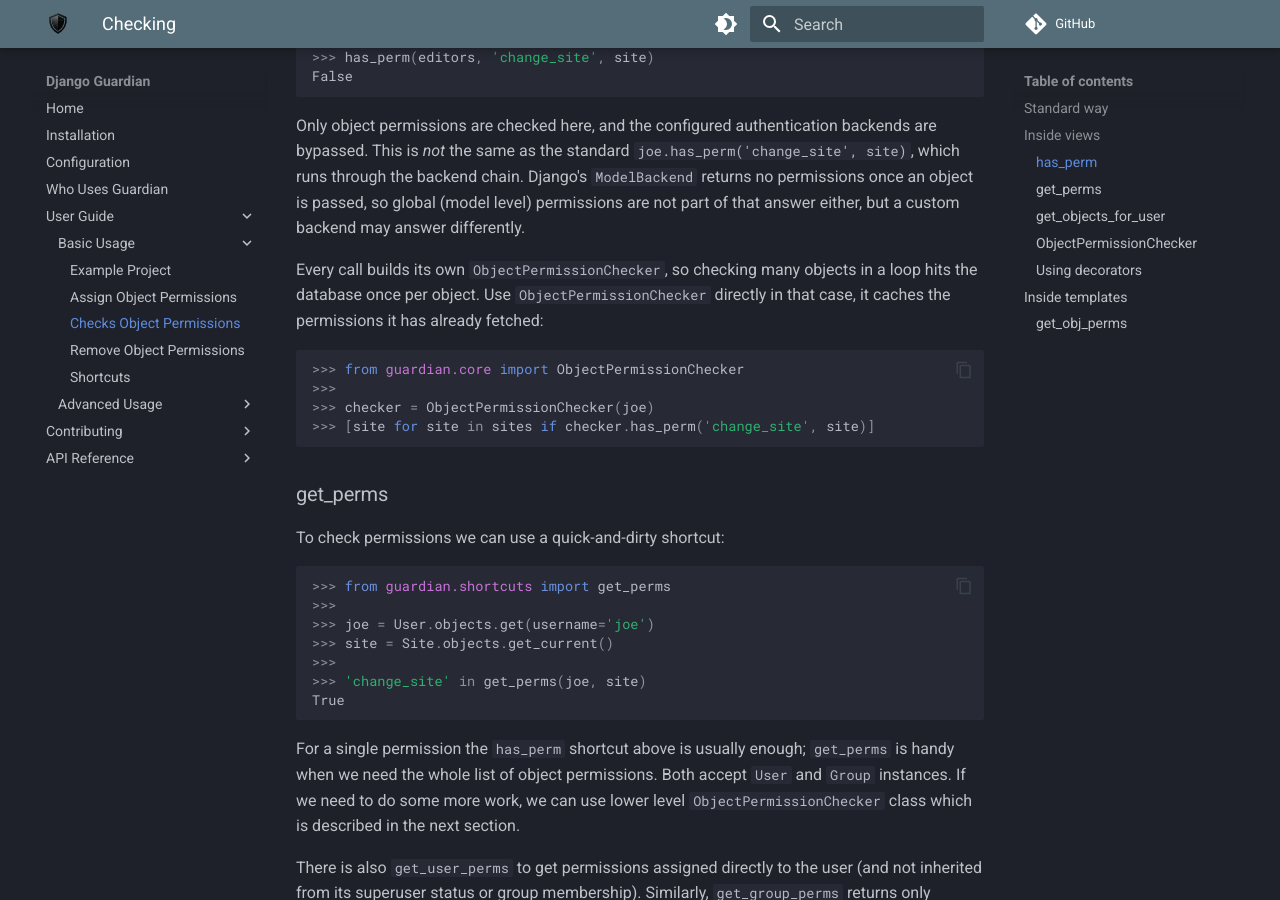
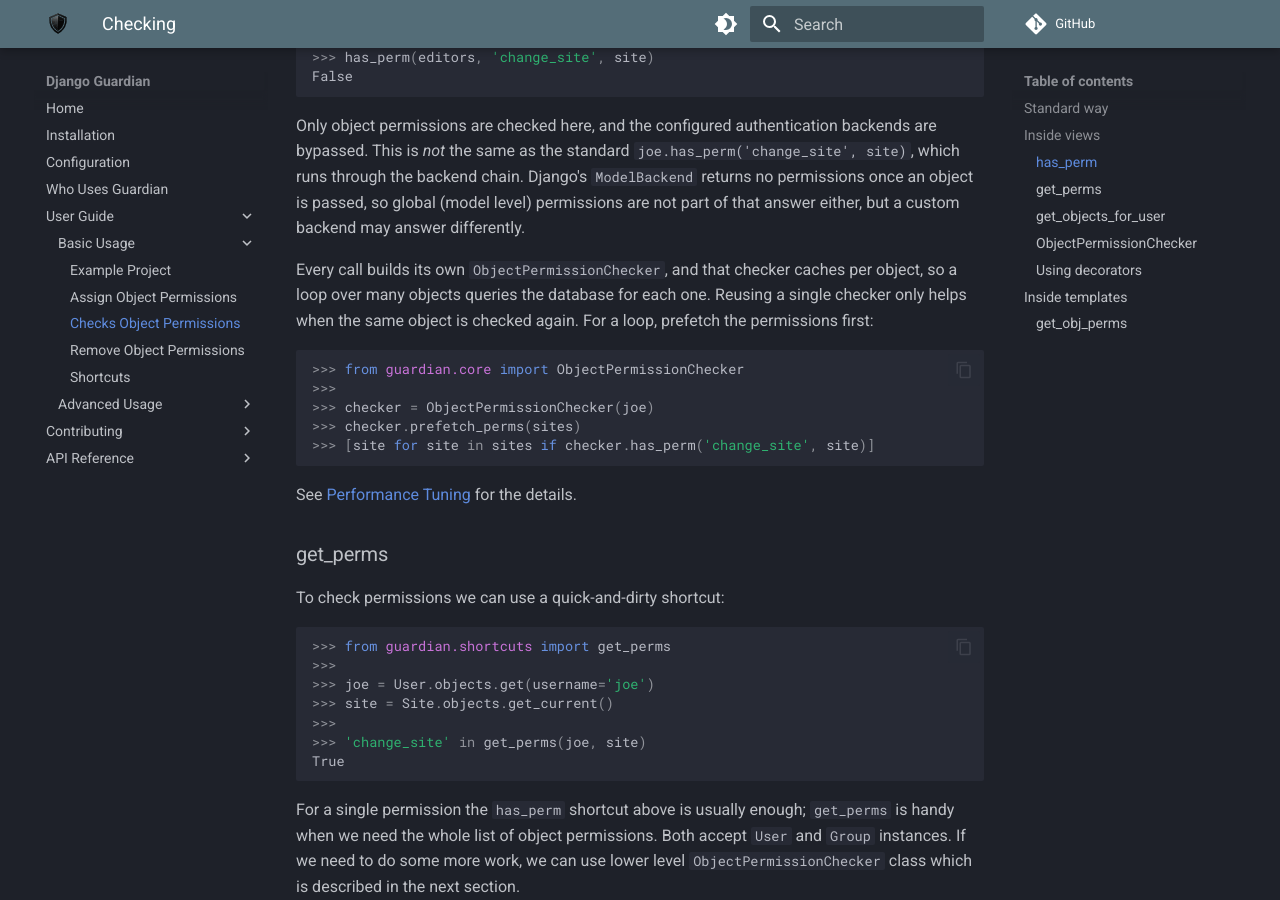
Before and after one commit to django-guardian/django-guardian, an MkDocs documentation site: the page built from docs/userguide/checks.md, in a window 1280 px wide and 900 px high, scrolled down 1220 px. Built offline with MkDocs 1.6.1 and Material for MkDocs 9.7.7, drawn with Linux system fonts in a browser that asks for light colours; plug-ins that fetch from the network failed and are left out; comment, search, counter and statistics services are not loaded.

Commit message:
Point the bulk permission check guidance at prefetch_perms

````diff
--- a/docs/userguide/checks.md
+++ b/docs/userguide/checks.md
@@ -71,16 +71,20 @@ Django's `ModelBackend` returns no permissions once an object is passed, so
 global (model level) permissions are not part of that answer either, but a
 custom backend may answer differently.
 
-Every call builds its own `ObjectPermissionChecker`, so checking many objects in
-a loop hits the database once per object. Use `ObjectPermissionChecker` directly
-in that case, it caches the permissions it has already fetched:
+Every call builds its own `ObjectPermissionChecker`, and that checker caches per
+object, so a loop over many objects queries the database for each one. Reusing a
+single checker only helps when the same object is checked again. For a loop,
+prefetch the permissions first:
 
 ```python
 >>> from guardian.core import ObjectPermissionChecker
 >>>
 >>> checker = ObjectPermissionChecker(joe)
+>>> checker.prefetch_perms(sites)
 >>> [site for site in sites if checker.has_perm('change_site', site)]
 ```
+
+See [Performance Tuning](performance.md) for the details.
 
 ### get_perms
 
````
Also changed, not shown: 1 other file.
